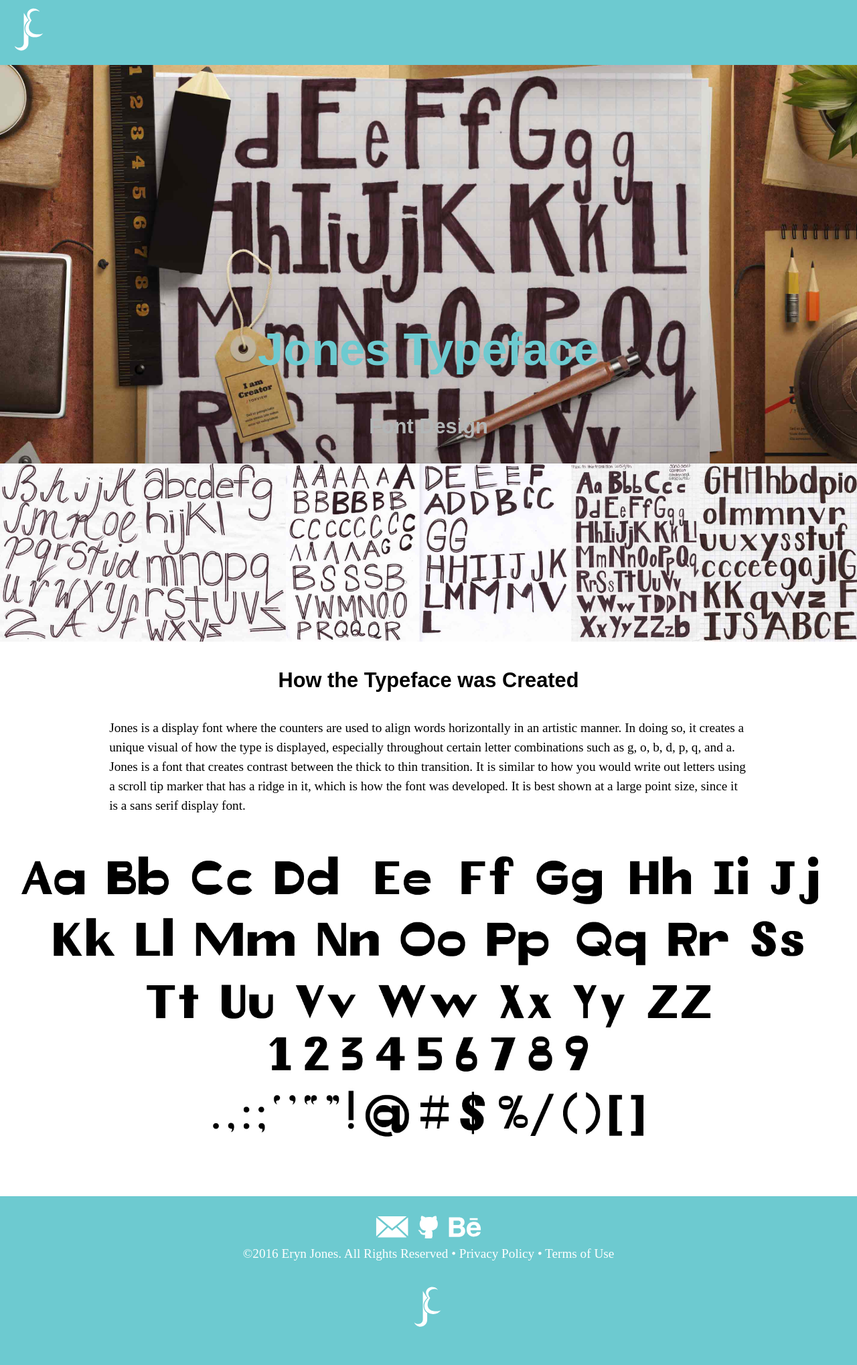
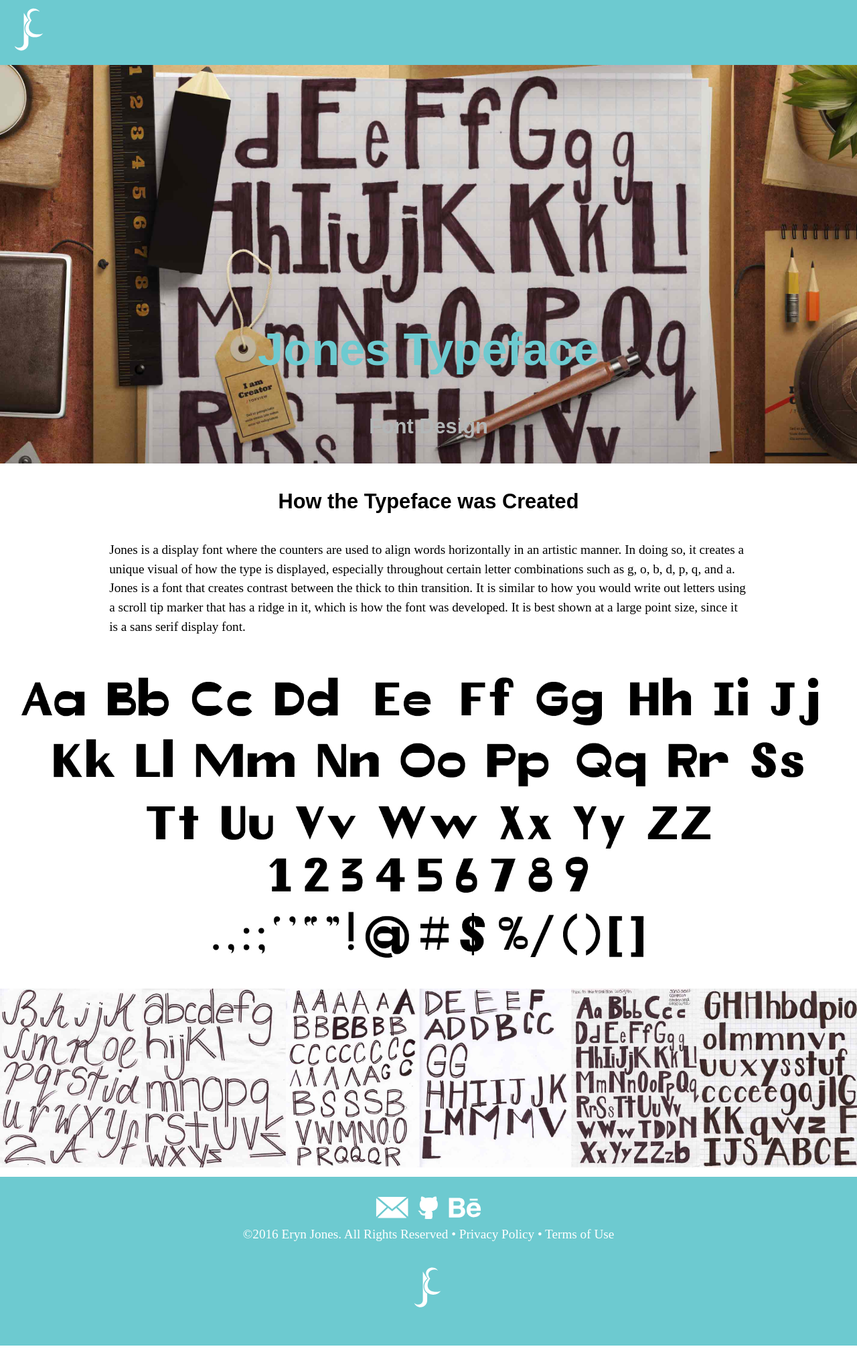
Before and after one commit to erynjones/portfolio, a Jekyll site: the page built from jones-typeface.html, in a window 1280 px wide. Shown: the whole page at 67% size. Built offline with Jekyll 4.4.1, drawn with Linux system fonts in a browser that asks for light colours; some web fonts are replaced; after the commit the page ends 2009 px from its top, so only the background shows below that.

Commit message:
updating website

```diff
--- a/css/main.css
+++ b/css/main.css
@@ -114,8 +114,8 @@
 }
 
 .banner {
-  padding: calc(2.5em + 25vw) 0 0;
-  background: url("../images/logo-sketches-1.jpg") center center / cover no-repeat;
+  padding: calc(3.2em + 32vw) 0 0;
+  background: url("../images/background-logo.jpg") center center / cover no-repeat;
   padding-bottom: .75em;
 }
 
--- a/index.html
+++ b/index.html
@@ -3,8 +3,7 @@
 ---
 
   <div itemref="data-author" itemscope itemtype="https://schema.org/Person" class="banner text-center">
-    <h1 itemprop="name" class="teal big push-1-4">Eryn Jones</h1>
-    <h2 itemprop="keywords" class="push-quarter zetta">Designer, Illustrator and Photographer</h2>
+    <h1 itemprop="keywords" class="push-quarter zetta">Designer, Illustrator and Photographer</h1>
   </div>
 
   <div itemref="data-author" itemscope itemtype="https://schema.org/Person" class="grid gutter pad-t">
--- a/jones-typeface.html
+++ b/jones-typeface.html
@@ -8,18 +8,19 @@
   </div>
 
   <div itemref="data-author" itemscope itemtype="https://schema.org/WebSite" class="grid">
-    <div class="features">
-      <img itemprop="image" class="unit xs-1 s-1 m-1 l-1-3" src="{{site.baseurl}}/images/font-sketch-1.jpg" alt="sketches of the developpement of the jones typeface">
-      <img itemprop="image" class="unit xs-1 s-1 m-1 l-1-3" src="{{site.baseurl}}/images/font-sketch-2.jpg" alt="sketches of the developpement of the jones typeface">
-      <img itemprop="image" class="unit xs-1 s-1 m-1 l-1-3" src="{{site.baseurl}}/images/font-sketch-3.jpg" alt="sketches of the developpement of the jones typeface">
-    </div>
 
     <div class="unit xs-1 s-1 m-1 l-1 padd">
       <h3 itemprop="name" class="peta text-center pad-t">How the Typeface was Created</h3>
       <p itemprop="description" class="gutter">Jones is a display font where the counters are used to align words horizontally in an artistic manner. In doing so, it creates a unique visual of how the type is displayed, especially throughout certain letter combinations such as g, o, b, d, p, q, and a. Jones is a font that creates contrast between the thick to thin transition. It is similar to how you would write out letters using a scroll tip marker that has a ridge in it, which is how the font was developed. It is best shown at a large point size, since it is a sans serif display font.</p>
     </div>
 
-    <div class="pad-b-2 letters-2">
+    <div class="pad-b-1-2 letters-2">
       <img itemprop="image" class="unit xs-1 s-1 m-1 l-1 island" src="{{site.baseurl}}/images/letters.jpg" alt="">
     </div>
+
+    <div class="features pad-b-1-2">
+      <img itemprop="image" class="unit xs-1 s-1 m-1 l-1-3" src="{{site.baseurl}}/images/font-sketch-1.jpg" alt="sketches of the developpement of the jones typeface">
+      <img itemprop="image" class="unit xs-1 s-1 m-1 l-1-3" src="{{site.baseurl}}/images/font-sketch-2.jpg" alt="sketches of the developpement of the jones typeface">
+      <img itemprop="image" class="unit xs-1 s-1 m-1 l-1-3" src="{{site.baseurl}}/images/font-sketch-3.jpg" alt="sketches of the developpement of the jones typeface">
+    </div>
   </div>
```
Also changed, not shown: images/background-logo.jpg (added).
